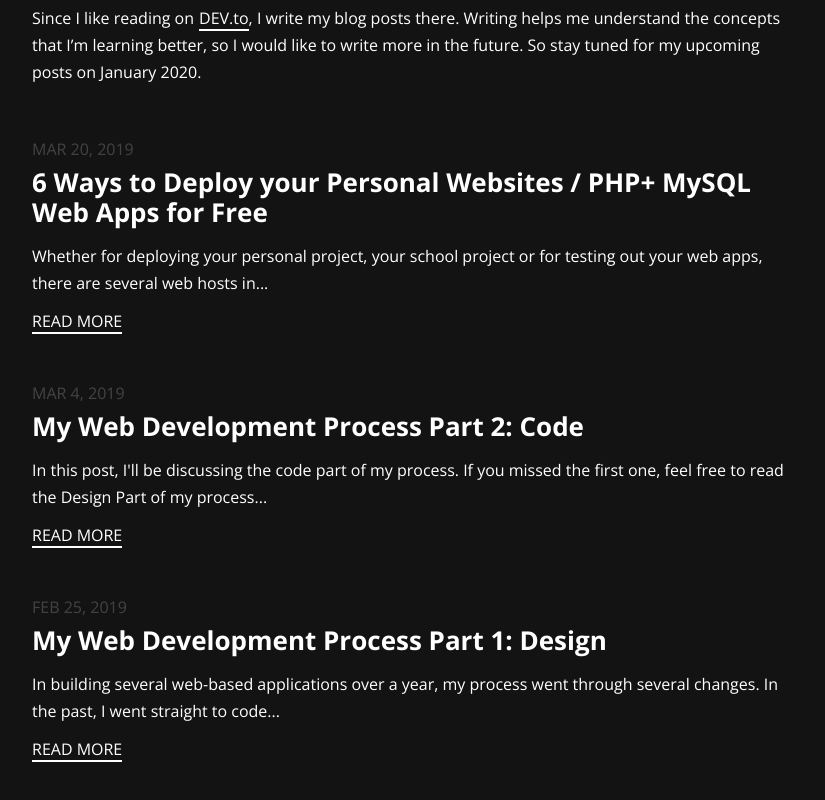
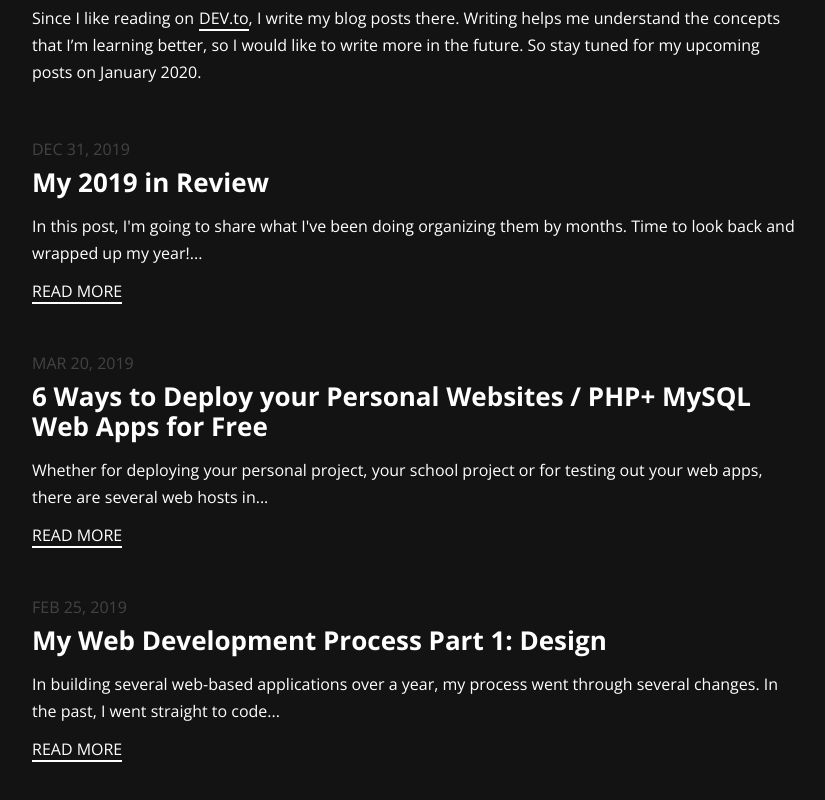
Before and after one commit to jorenrui/portfolio-v2, a React (Create React App) app: page / in a window 1280 px wide. Shown: the part 3860-4660 px from the top of the page, without its empty margins (224-1049 px from the left). Built offline with nearby package versions, Linux system fonts and the light colour scheme.

Commit message:
Update articles data

```diff
--- a/src/data/articlesData.js
+++ b/src/data/articlesData.js
@@ -1,21 +1,20 @@
 const articlesData = [
   {
     id: 1,
-    title:
-      '6 Ways to Deploy your Personal Websites / PHP+ MySQL Web Apps for Free',
+    title: 'My 2019 in Review',
+    description:
+      "In this post, I'm going to share what I've been doing organizing them by months. Time to look back and wrapped up my year!...",
+    published_at: 'DEC 31, 2019',
+    link: 'https://dev.to/jorenrui/my-2019-in-review-24ig'
+  },
+  {
+    id: 2,
+    title: '6 Ways to Deploy your Personal Websites / PHP+ MySQL Web Apps for Free',
     description:
       'Whether for deploying your personal project, your school project or for testing out your web apps, there are several web hosts in...',
     published_at: 'MAR 20, 2019',
     link:
       'https://dev.to/jorenrui/6-ways-to-deploy-your-personal-websites--php-mysql-web-apps-for-free-4m3a'
-  },
-  {
-    id: 2,
-    title: 'My Web Development Process Part 2: Code',
-    description:
-      "In this post, I'll be discussing the code part of my process. If you missed the first one, feel free to read the Design Part of my process...",
-    published_at: 'MAR 4, 2019',
-    link: 'https://dev.to/jorenrui/my-web-development-process-part-2-code-2c91'
   },
   {
     id: 3,
```
